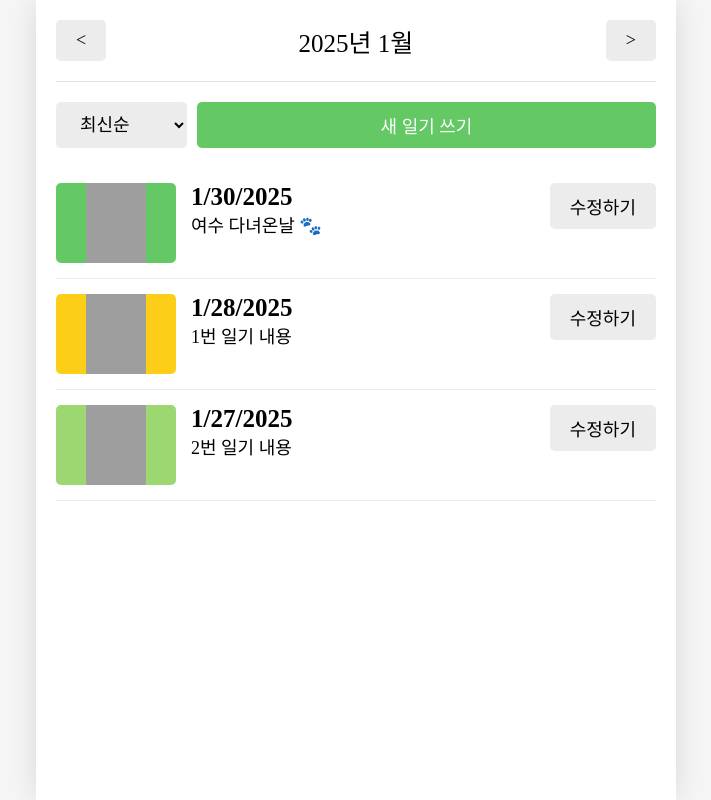
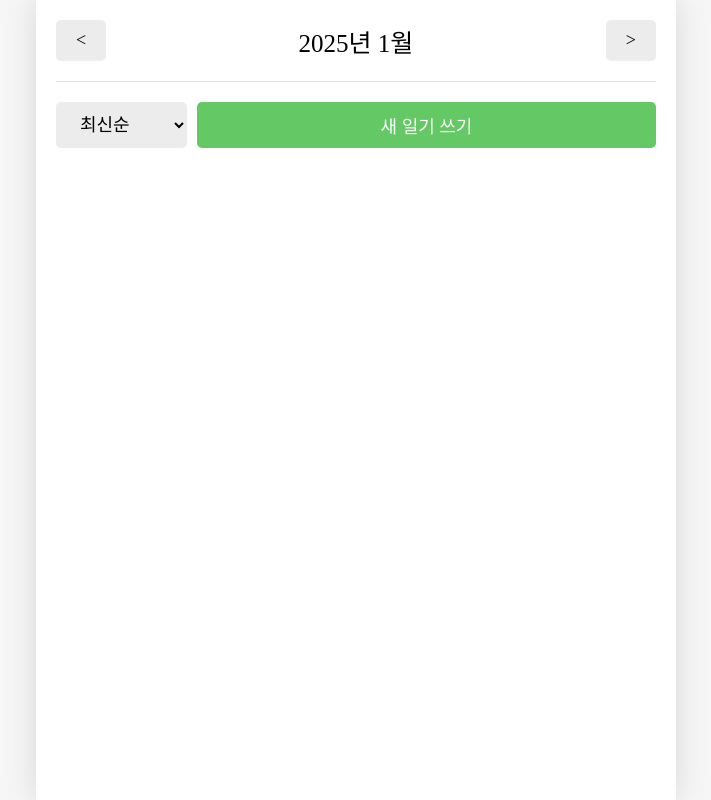
Before and after one commit to hyejoy/-2024--------------React_---------, a React (Vite) app in the folder section12/: page / in a window 1280 px wide. Shown: the whole page, without its empty margins (284-995 px from the left). Built offline with nearby package versions, Linux system fonts and the light colour scheme; grey boxes are pictures that could not be loaded; a web font is replaced by a local one.

Commit message:
웹 스토리지 이용하기

```diff
--- a/section12/src/App.jsx
+++ b/section12/src/App.jsx
@@ -1,5 +1,5 @@
 import './App.css';
-import {useReducer, useRef, createContext} from 'react';
+import {useReducer, useRef, createContext, useEffect, useState} from 'react';
 import {Routes, Route} from 'react-router-dom';
 import Home from './pages/Home';
 import Diary from './pages/Diary';
@@ -7,67 +7,72 @@ import New from './pages/New';
 import NotFound from './pages/NotFound';
 import Edit from './pages/Edit';
 
-const mockData = [
-  {
-    id: 1,
-    createdDate: new Date('2025-01-28').getTime(),
-    emotionId: 3,
-    content: '1번 일기 내용',
-  },
-  {
-    id: 2,
-    createdDate: new Date('2025-01-27').getTime(),
-    emotionId: 2,
-    content: '2번 일기 내용',
-  },
-  {
-    id: 3,
-    createdDate: new Date('2024-12-25').getTime(),
-    emotionId: 1,
-    content: '민재 생일!',
-  },
-  {
-    id: 4,
-    createdDate: new Date('2025-01-30').getTime(),
-    emotionId: 1,
-    content: '여수 다녀온날 🐾',
-  },
-  {
-    id: 5,
-    createdDate: new Date('2025-02-01').getTime(),
-    emotionId: 1,
-    content: '토요일',
-  },
-  {
-    id: 6,
-    createdDate: new Date('2025-02-04').getTime(),
-    emotionId: 2,
-    content: 'Outsystems Log 개발 80% 완료!',
-  },
-];
-
 function reducer(state, action) {
-  console.log(action);
+  let nextState;
   switch (action.type) {
-    case 'CREATE':
-      return [...state, action.data];
-    case 'UPDATE':
-      return state.map(item =>
+    case 'INIT': {
+      return action.data;
+    }
+    case 'CREATE': {
+      nextState = [...state, action.data];
+      break;
+    }
+    case 'UPDATE': {
+      nextState = state.map(item =>
         String(item.id) == String(action.data.id) ? action.data : item,
       );
-    case 'DELETE':
-      return state.filter(item => String(item.id) !== String(action.id));
+      break;
+    }
+    case 'DELETE': {
+      nextState = state.filter(item => String(item.id) !== String(action.id));
+      break;
+    }
     default:
       return state;
   }
+
+  localStorage.setItem('diary', JSON.stringify(nextState));
+  return nextState;
 }
 
 export const DiaryStateContext = createContext();
 export const DiaryDispatchContext = createContext();
 
 function App() {
-  const [data, dispatch] = useReducer(reducer, mockData);
-  const idRef = useRef(5);
+  const [isLoading, setIsLoading] = useState(true);
+  const [data, dispatch] = useReducer(reducer, []);
+  const idRef = useRef(0);
+
+  useEffect(() => {
+    const storedData = localStorage.getItem('diary');
+    if (!storedData) {
+      //JSON Parse 할때 undefined이면 오류나므로 방지
+      setIsLoading(false);
+      return;
+    }
+    const parsedData = JSON.parse(storedData);
+    if (!Array.isArray(parsedData)) {
+      //foreach 오류 방지
+      setIsLoading(false);
+      return;
+    }
+
+    let maxId = 0;
+    parsedData.forEach(item => {
+      if (Number(item.id) > maxId) {
+        maxId = Number(item.id);
+      }
+    });
+
+    idRef.current = maxId + 1;
+
+    dispatch({
+      type: 'INIT',
+      data: parsedData,
+    });
+
+    setIsLoading(false);
+  }, []);
 
   // 새로운 일기 추가
   const onCreate = (createdDate, emotionId, content) => {
@@ -103,6 +108,10 @@ function App() {
     });
   };
 
+  if (isLoading) {
+    return <div>로딩중입니다~</div>;
+  }
+
   return (
     <>
       <DiaryStateContext.Provider value={data}>
--- a/section12/src/components/Viewer.css
+++ b/section12/src/components/Viewer.css
@@ -51,8 +51,14 @@
 .Viewer .content_wrapper {
   background-color: rgb(236, 236, 236);
   border-radius: 5px;
+  /*영어 단어는 줄바꿈하지 않고 유지하며,
+   한국어 및 한자 등의 글자는 자동 줄바꿈 허용*/
   word-break: keep-all;
+  /*너무 긴 단어(띄어쓰기가 없는 문자열)가
+  컨테이너를 넘칠 경우 강제로 줄바꿈 처리*/
   overflow-wrap: break-word;
+  /*기본적으로 영어 단어는 유지되지만,
+  컨테이너를 넘치는 경우 강제 줄바꿈됨.*/
 }
 
 .Viewer .content_wrapper > p {
```
